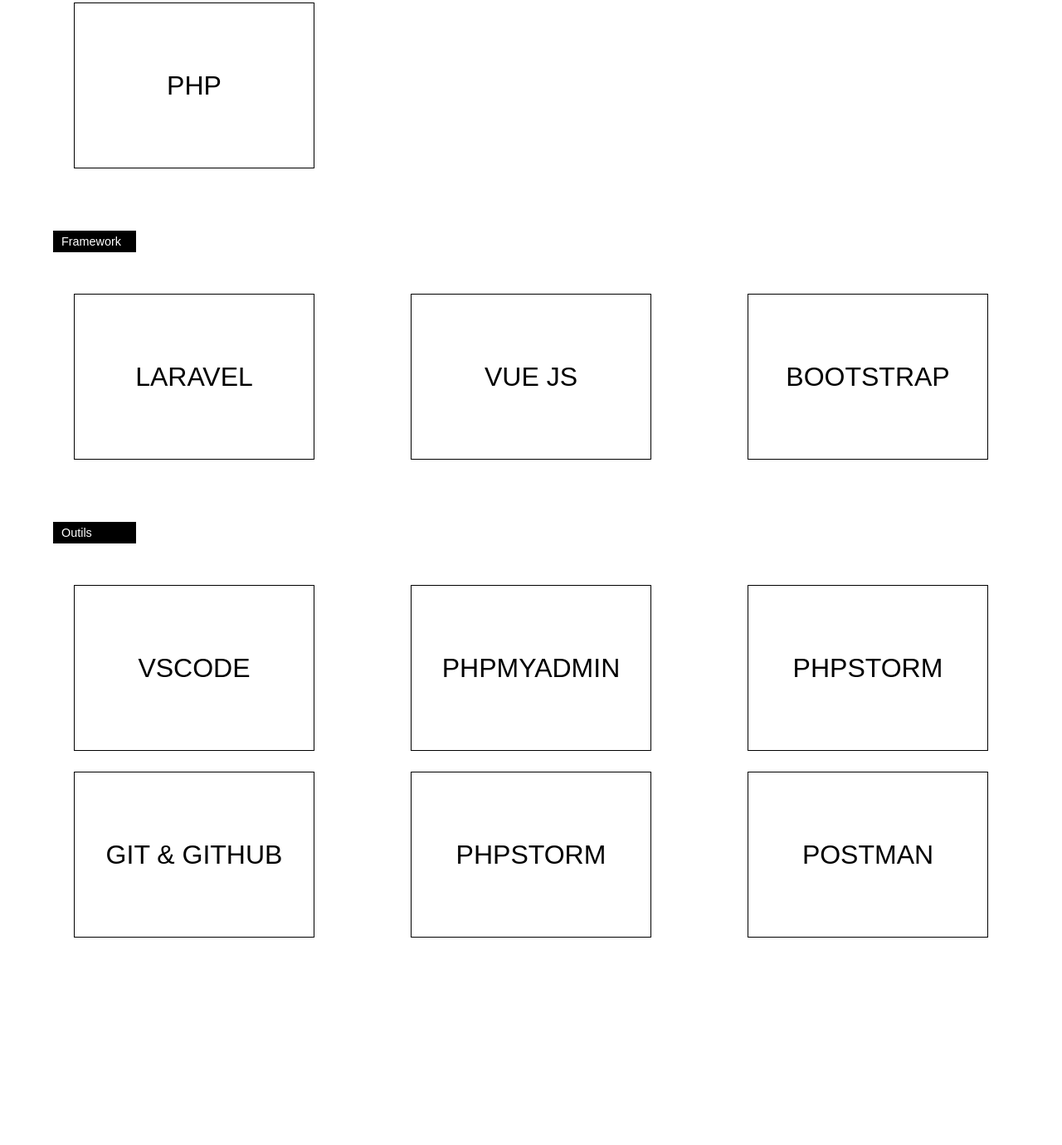
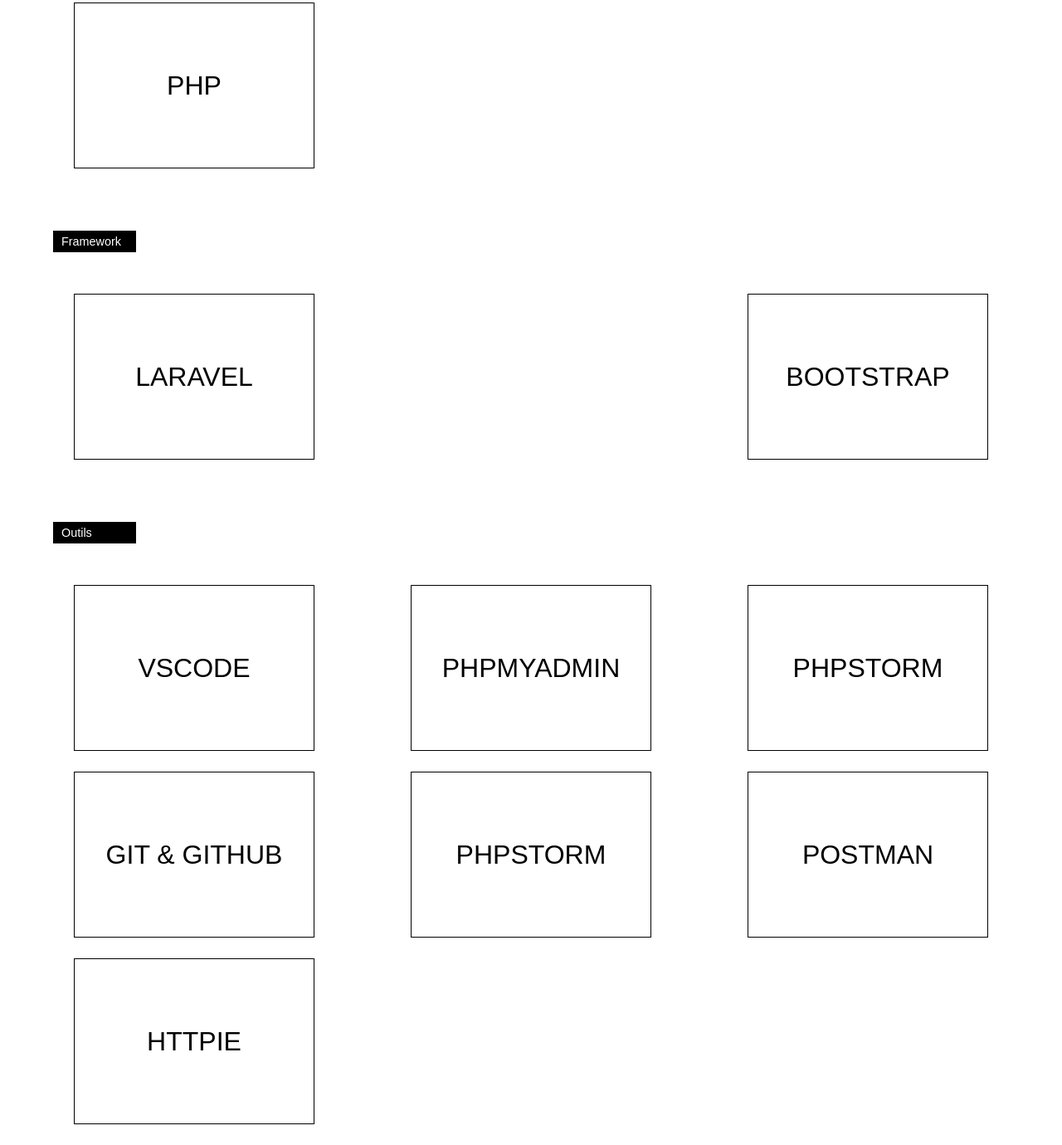
Before and after one commit to ibraum/portfolio-ibraum-me, a plain HTML site: page index.html in a window 1280 px wide. Shown: the part 1475-2855 px from the top of the page at 83% size. Before the commit the page ends 2630 px from the top, so only its background shows below. Drawn offline with nearby package versions, Linux system fonts and the light colour scheme.

Commit message:
another fix

```diff
--- a/index.html
+++ b/index.html
@@ -106,10 +106,6 @@
                     </div>
 
                     <div class="skills-div">
-                        VUE JS
-                    </div>
-
-                    <div class="skills-div">
                         BOOTSTRAP
                     </div>
 
@@ -141,6 +137,10 @@
                         POSTMAN
                     </div>
 
+                    <div class="skills-div">
+                        HTTPIE
+                    </div>
+
                 </div>
             </div>
         </section>
```
